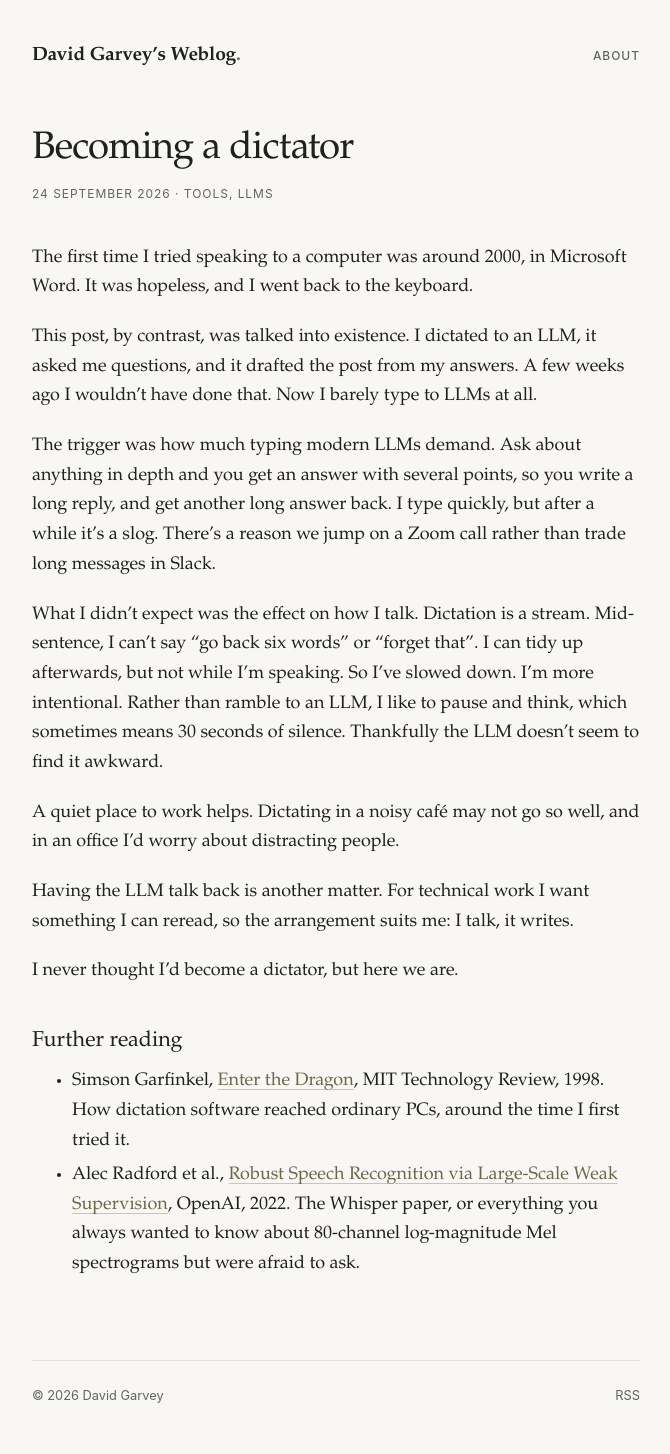
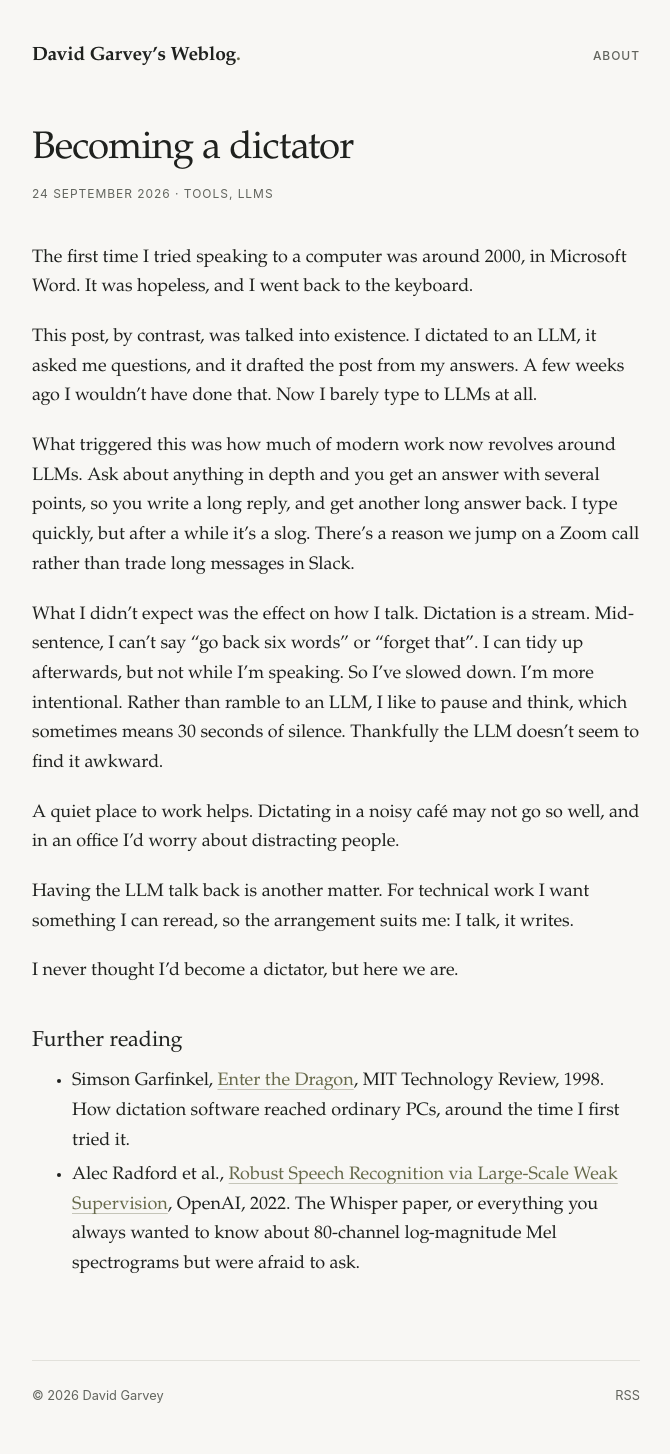
Before and after one commit to davegarvey/davegarvey.github.io, a Jekyll site: the page built from _posts/2026-09-24-talking-instead-of-typing.md, in a window 1280 px wide. Shown: the whole page, without its empty margins (304-974 px from the left). Built offline with Jekyll 4.4.1, drawn with Linux system fonts in a browser that asks for light colours.

Commit message:
Reword the opening of the third paragraph
Co-Authored-By: Claude Opus 5.5 <noreply@anthropic.com>

```diff
--- a/_posts/2026-09-24-talking-instead-of-typing.md
+++ b/_posts/2026-09-24-talking-instead-of-typing.md
@@ -14,7 +14,7 @@ This post, by contrast, was talked into existence. I dictated to an LLM, it aske
 
 <!--more-->
 
-The trigger was how much typing modern LLMs demand. Ask about anything in depth and you get an answer with several points, so you write a long reply, and get another long answer back. I type quickly, but after a while it's a slog. There's a reason we jump on a Zoom call rather than trade long messages in Slack.
+What triggered this was how much of modern work now revolves around LLMs. Ask about anything in depth and you get an answer with several points, so you write a long reply, and get another long answer back. I type quickly, but after a while it's a slog. There's a reason we jump on a Zoom call rather than trade long messages in Slack.
 
 What I didn't expect was the effect on how I talk. Dictation is a stream. Mid-sentence, I can't say "go back six words" or "forget that". I can tidy up afterwards, but not while I'm speaking. So I've slowed down. I'm more intentional. Rather than ramble to an LLM, I like to pause and think, which sometimes means 30 seconds of silence. Thankfully the LLM doesn't seem to find it awkward.
 
```
